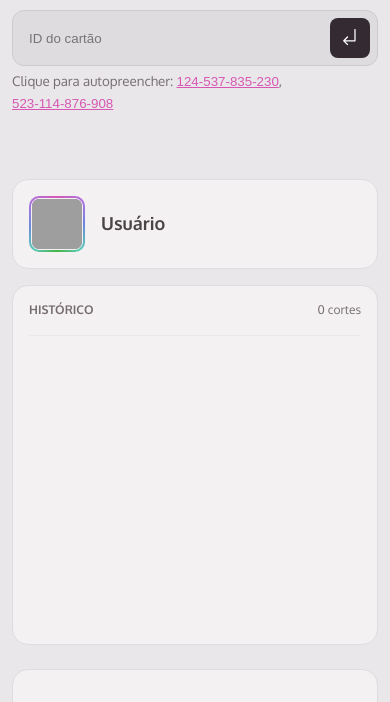
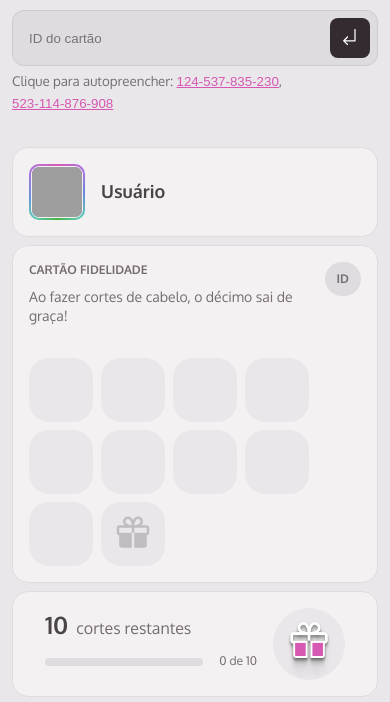
Before and after one commit to santospatrick/projeto-member-club, a website built with webpack: page index.html in a window 390 px wide. Shown: the part 142-844 px from the top of the page. Built offline with nearby package versions, Linux system fonts and the light colour scheme; grey boxes are pictures that could not be loaded.

Commit message:
ajusta grid em resoluções menores

```diff
--- a/db.json
+++ b/db.json
@@ -45,7 +45,11 @@
         {"date": "22/04/2024", "time": "16:00"},
         {"date": "18/03/2024", "time": "16:30"},
         {"date": "24/01/2024", "time": "17:45"},
-        {"date": "20/12/2023", "time": "15:15"}
+        {"date": "20/12/2023", "time": "15:15"},
+        {"date": "15/11/2023", "time": "14:30"},
+        {"date": "10/10/2023", "time": "15:30"},
+        {"date": "05/09/2023", "time": "16:00"},
+        {"date": "01/08/2023", "time": "16:30"}
       ],
       "loyaltyCard": {
         "totalCuts": 8,
--- a/index.html
+++ b/index.html
@@ -31,8 +31,7 @@
                 />
             </button>
         </form>
-        <div class="grid gap-1.5">
-            <aside class="left-panel flex flex-column gap-1">
+        <div class="grid gap-1">
             <div class="card profile flex items-center gap-1">
                 <div class="image">
                     <img src="https://st3.depositphotos.com/9998432/13335/v/450/depositphotos_133352156-stock-illustration-default-placeholder-profile-icon.jpg" alt="Imagem de Perfil">
@@ -62,8 +61,6 @@
                     </li> -->
                 </ul>
             </div>
-            </aside>
-            <main class="flex flex-column gap-1">
             <div class="card fidelity flex flex-column gap-2">
                 <div class="flex items-start space-between">
                     <div class="flex flex-column gap-0.5">
@@ -119,7 +116,6 @@
                     </div>
                 </div>
             </div>
-            </main>
         </div>
     </main>
 </body>
--- a/src/styles/content.css
+++ b/src/styles/content.css
@@ -1,14 +1,39 @@
 .grid {
     display: grid;
-    grid-template-columns: 320px 1fr;
-    grid-template-rows: 465px;
+    grid-template-areas:
+        'profile fidelity'
+        'history fidelity'
+        'history milestone';
+    grid-template-columns: 320px 2fr;
 }
 
 @media (max-width: 768px) {
     .grid {
+        grid-template-areas:
+            'profile'
+            'fidelity'
+            'milestone'
+            'history';
         grid-template-columns: 1fr;
         grid-template-rows: auto;
+        gap: .5rem;
     }
+}
+
+.profile {
+    grid-area: profile;
+}
+
+.history {
+    grid-area: history;
+}
+
+.fidelity {
+    grid-area: fidelity;
+}
+
+.milestone {
+    grid-area: milestone;
 }
 
 .fidelity {
@@ -80,6 +105,10 @@
 .fidelity {
     padding: 2rem;
 
+    @media (max-width: 768px) {
+        padding: 1rem;
+    }
+
     & .tag {
         display: flex;
         align-items: center;
@@ -88,6 +117,18 @@
         border-radius: 100px;
         padding-inline: 0.75rem;
         padding-block: 0.375rem;
+    }
+
+    @media (max-width: 768px) {
+        & .tag {
+            font-size: var(--body---text--xs);
+            text-wrap: nowrap;
+            margin-left: 1rem;
+        }
+
+        & > div:last-child {
+            gap: .5rem;
+        }
     }
 
     & .gray-box {
@@ -104,6 +145,17 @@
 
         &:last-child img:not(.achievement) {
             width: 40px;
+        }
+    }
+
+    @media (max-width: 768px) {
+        & .gray-box {
+            height: 64px;
+            width: 64px;
+
+            img {
+                width: 46px;
+            }
         }
     }
 }
--- a/src/styles/form.css
+++ b/src/styles/form.css
@@ -5,6 +5,10 @@
     margin-inline: auto;
     margin-top: 2rem;
     margin-bottom: 4rem;
+
+    @media (max-width: 768px) {
+        margin-bottom: 2rem;
+    }
 
     & > button {
         position: absolute;
```
Lines whose indentation alone changed are shown as unchanged.
